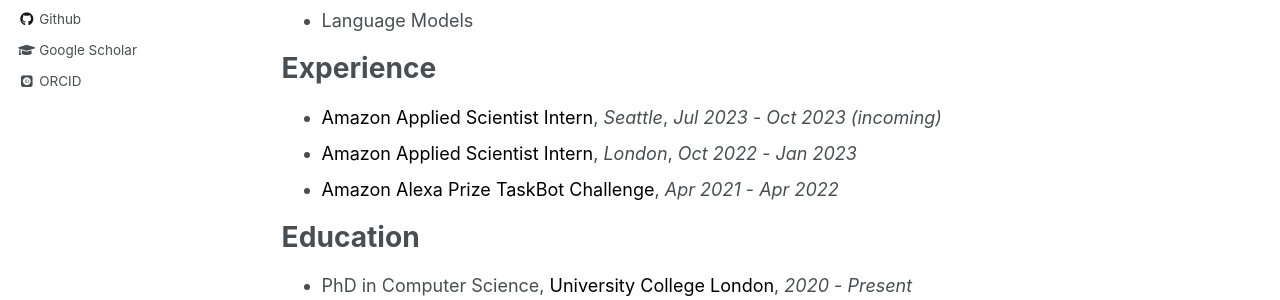
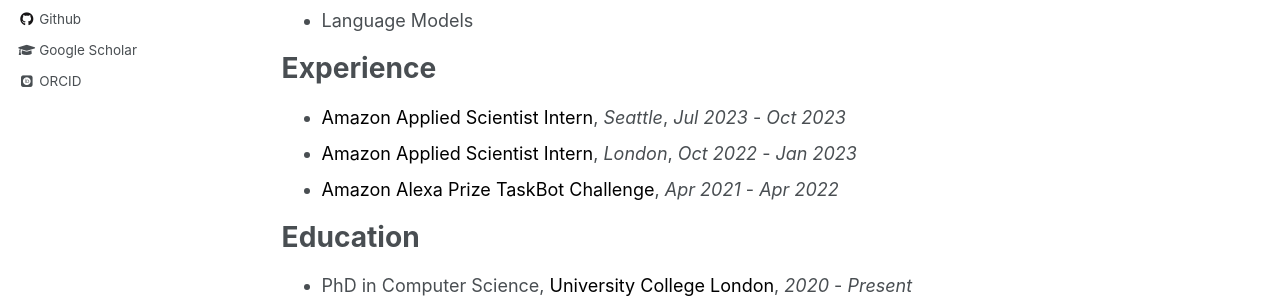
Before and after one commit to ZhengxiangShi/zhengxiangshi.github.io, a Jekyll site: the page built from _pages/about.md, in a window 1280 px wide and 1118 px high. Shown: the part 540-840 px from the top of the window. Built offline with Jekyll 4.4.1, drawn with Linux system fonts in a browser that asks for light colours; emoji names are drawn with the system emoji font; some web fonts are replaced.

Commit message:
update about

```diff
--- a/_pages/about.md
+++ b/_pages/about.md
@@ -46,7 +46,7 @@
 
 Experience
 ======
-- <a href="https://www.amazon.science/author/zhengxiang-shi" style="color:black">Amazon Applied Scientist Intern</a>, *Seattle*, *Jul 2023* - *Oct 2023 (incoming)*
+- <a href="https://www.amazon.science/author/zhengxiang-shi" style="color:black">Amazon Applied Scientist Intern</a>, *Seattle*, *Jul 2023* - *Oct 2023*
 - <a href="https://www.amazon.science/author/zhengxiang-shi" style="color:black">Amazon Applied Scientist Intern</a>, *London*, *Oct 2022* - *Jan 2023*
 - <a href="https://www.amazon.science/academic-engagements/ten-university-teams-selected-to-participate-in-alexa-prize-taskbot-challenge" style="color:black">Amazon Alexa Prize TaskBot Challenge</a>, *Apr 2021* - *Apr 2022*
 <!-- - Alexa Prize TaskBot Challenge, <a href="https://www.amazon.science/academic-engagements/ten-university-teams-selected-to-participate-in-alexa-prize-taskbot-challenge" style="color:black">Amazon Alexa Prize TaskBot Challenge</a>, *May 2021 - May 2022* -->
```
